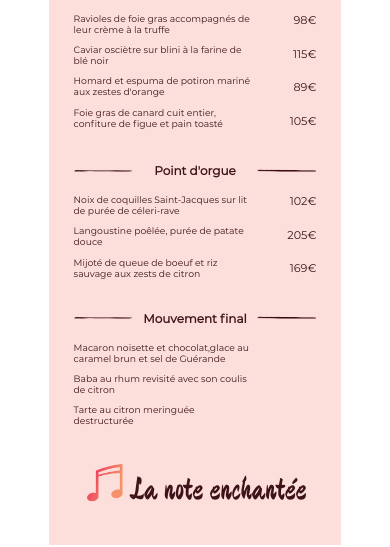
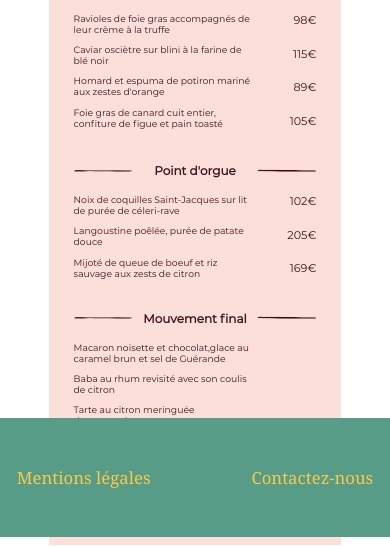
Before and after one commit to Marion-Touin/Projet3-OC-Ohmyfood, a website: page html/menu1.html in a window 390 px wide. Shown: the part 307-854 px from the top of the page. Drawn offline with Linux system fonts and the light colour scheme.

Commit message:
correction reponsive

```diff
--- a/sass/layouts/_footer.scss
+++ b/sass/layouts/_footer.scss
@@ -9,6 +9,7 @@
         bottom: 0;
         width: 100%;
         background-color: $color-header;
+        position: fixed;
     }
     &__mention{
         color: $color-titre;
@@ -37,6 +38,9 @@ a{
     .footer__contact{
         font-size: 0.75em;
     }
+    .footer{
+        margin: 5em 0;
+    }
 }
 @media all and (max-width: 748px){
     .footer__mention{
--- a/sass/pages/_accueil.scss
+++ b/sass/pages/_accueil.scss
@@ -129,6 +129,9 @@
     .menu4{
         margin: 0 auto;
     }
+    .section__btn{
+        margin-bottom: 5em;
+    }
 }
 @media all and (max-width: 748px){
     .menu1{
--- a/sass/pages/_menu1.scss
+++ b/sass/pages/_menu1.scss
@@ -112,16 +112,13 @@ li{
             font-size: 2.5em;
         }
     }
-    .main_color1{
-        margin: 1.5em auto 3em;
-    }
 }
 @media all and (max-width:748px){
     .title{
         font-size: 1.5em;
     }
     .main_color1{
-        margin-bottom: 3em;
+        margin-bottom: 10em;
     }
     .menu{
         &__titre{
```
Also changed, not shown: css/style.css, 1 other file.
